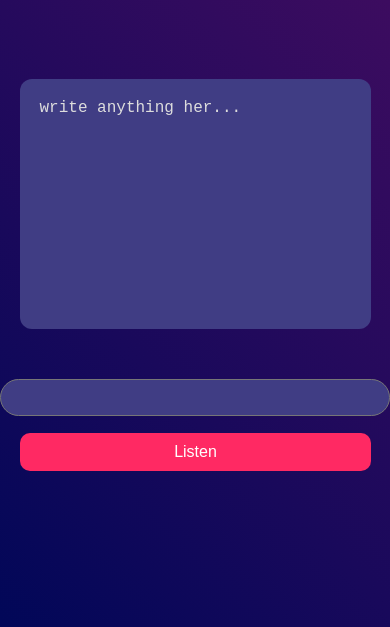
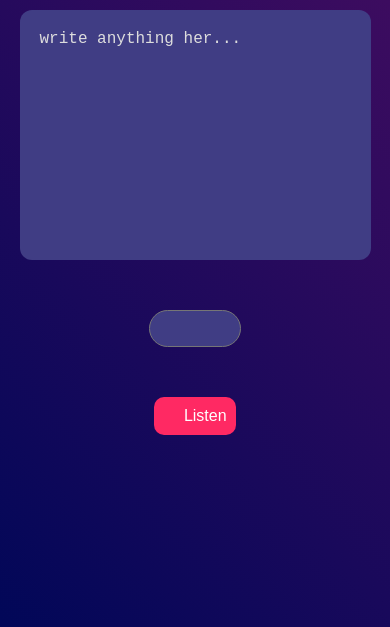
Before and after one commit to Dattudevare/Text-Voice-convertor, a plain HTML site: page index.html in a window 390 px wide. Shown: the part 217-844 px from the top of the page. Drawn offline with Linux system fonts and the light colour scheme.

Commit message:
Responsive

```diff
--- a/style.css
+++ b/style.css
@@ -53,10 +53,7 @@ textarea::placeholder {
 }
 
 .row {
-    width: 100%;
     display: flex;
-    align-items: center;
-    gap: 20px;
 }
 
 button {
@@ -68,11 +65,12 @@ button {
     border: 0;
     border-radius: 10px;
     outline: 0;
+    display: block;
 
 }
 
 select {
-    flex: 1;
+    margin: 0 auto;
     color: #FFF;
     background-color: #403d84;
     height: 50px;
@@ -85,24 +83,23 @@ select {
 }
 
 @media (max-width:768px) {
-    .hero {
-        position: relative;
-    }
+
 
     .hero h1,
     .hero span {
         font-size: 30px;
-        ;
+    }
+
+    .row {
+        flex-direction: column;
     }
 
     .hero textarea {
         width: 90%;
         margin: 50px;
-        ;
         padding: 20px;
         margin-left: 50px !important;
         margin-left: 200px;
-        ;
     }
 
     select {
@@ -111,20 +108,20 @@ select {
     }
 
     .hero button {
-        position: absolute;
+    /* margin-top:60px; */
         top: 600px;
-        margin-left: 20px;
-        width: 90%;
+margin:50px auto;
+        width: 80%;
     }
 
 }
 
-@media (max-width:390px) {
+@media (max-width:250px) {
 
     .hero button {
         position: absolute;
-        top: 650px;
+        top: 400px;
         margin-left: 20px;
-        width: 90%;
+        width: 80%;
     }
 }
```
